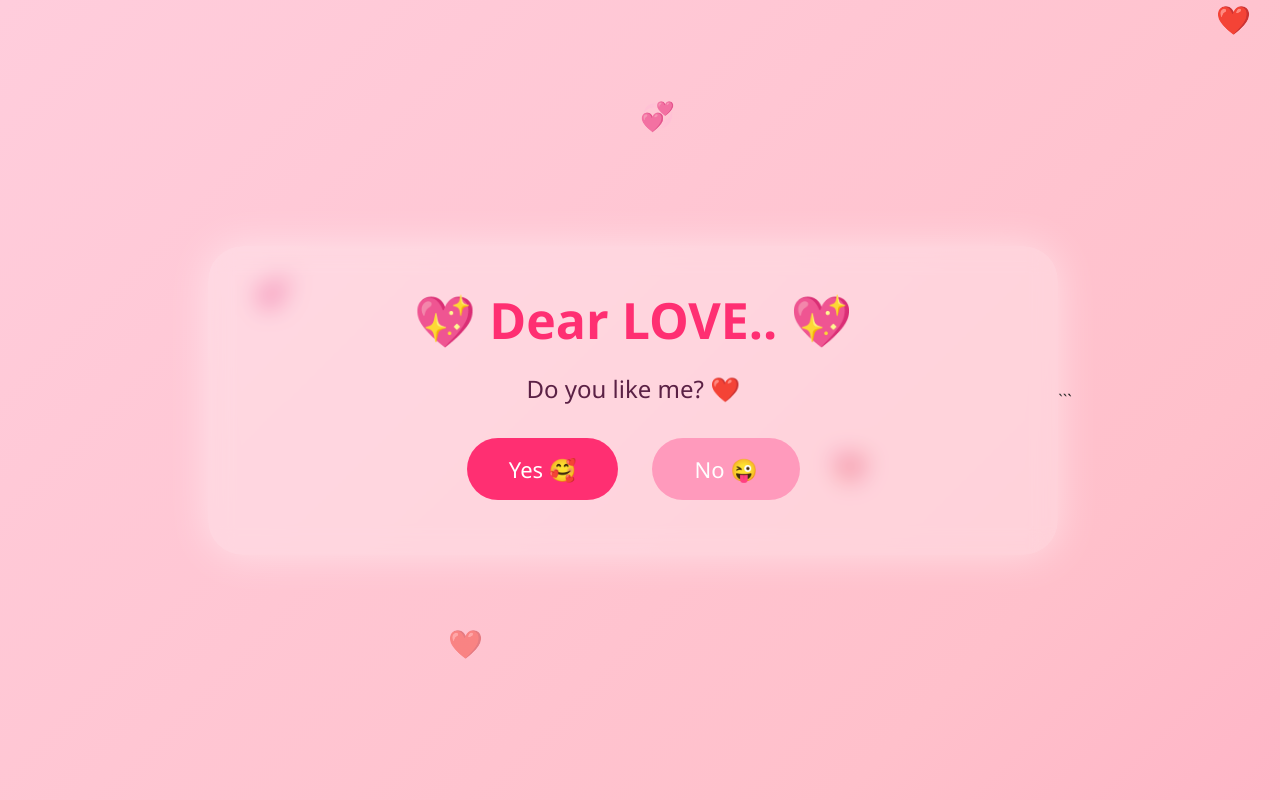
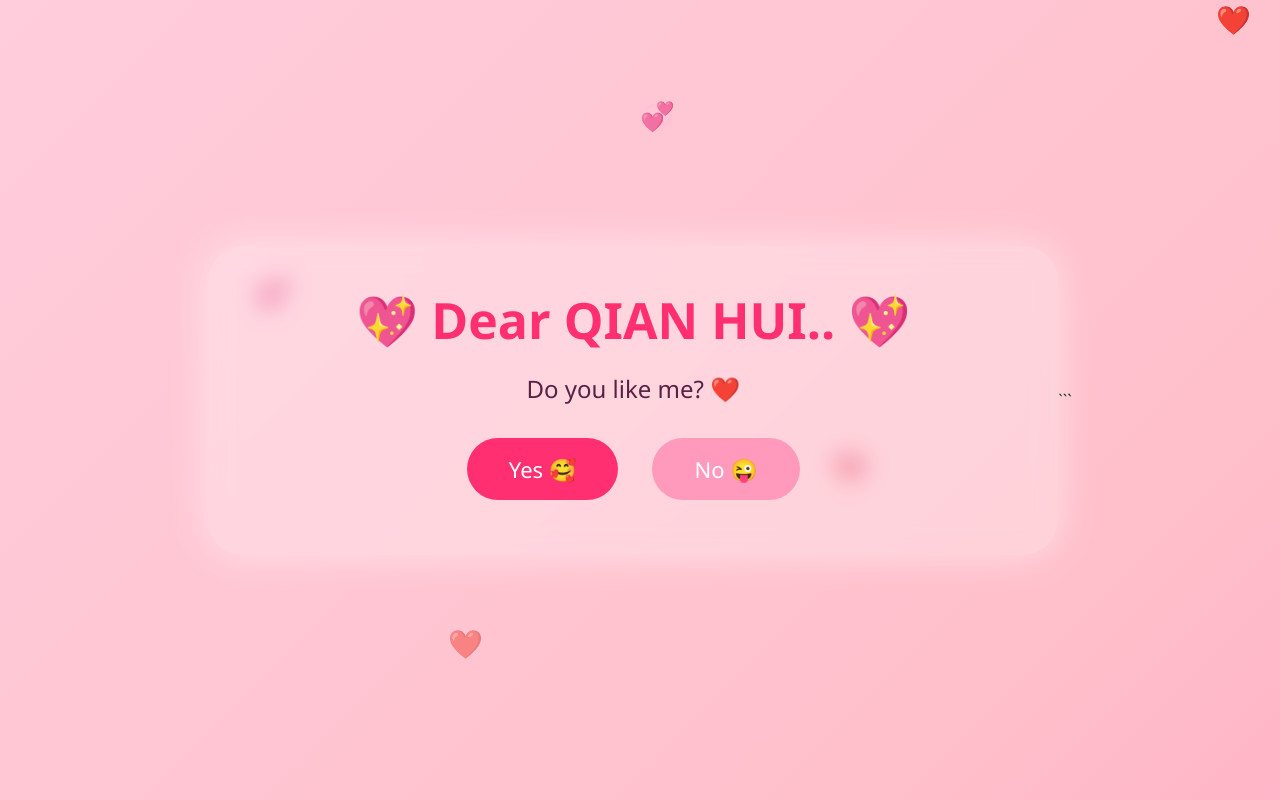
Before and after one commit to zoro69-9/zoro, a plain HTML site: page index.html in a window 1280 px wide. Drawn offline with Linux system fonts and the light colour scheme.

Commit message:
index.html

```diff
--- a/index.html
+++ b/index.html
@@ -342,7 +342,7 @@ transform:scale(1.2);
 
 <div id="page1">
 
-<h1>💖 Dear LOVE.. 💖</h1>
+<h1>💖 Dear QIAN HUI.. 💖</h1>
 
 <p>Do you like me? ❤️</p>
 
```
